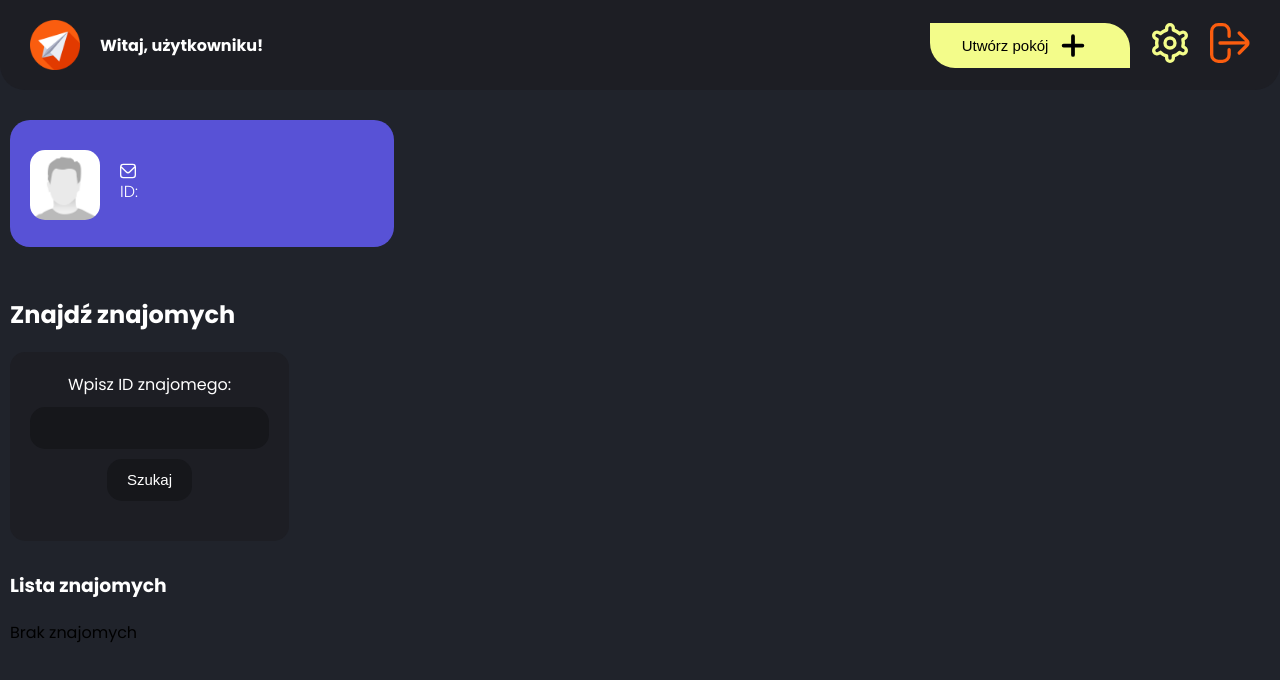
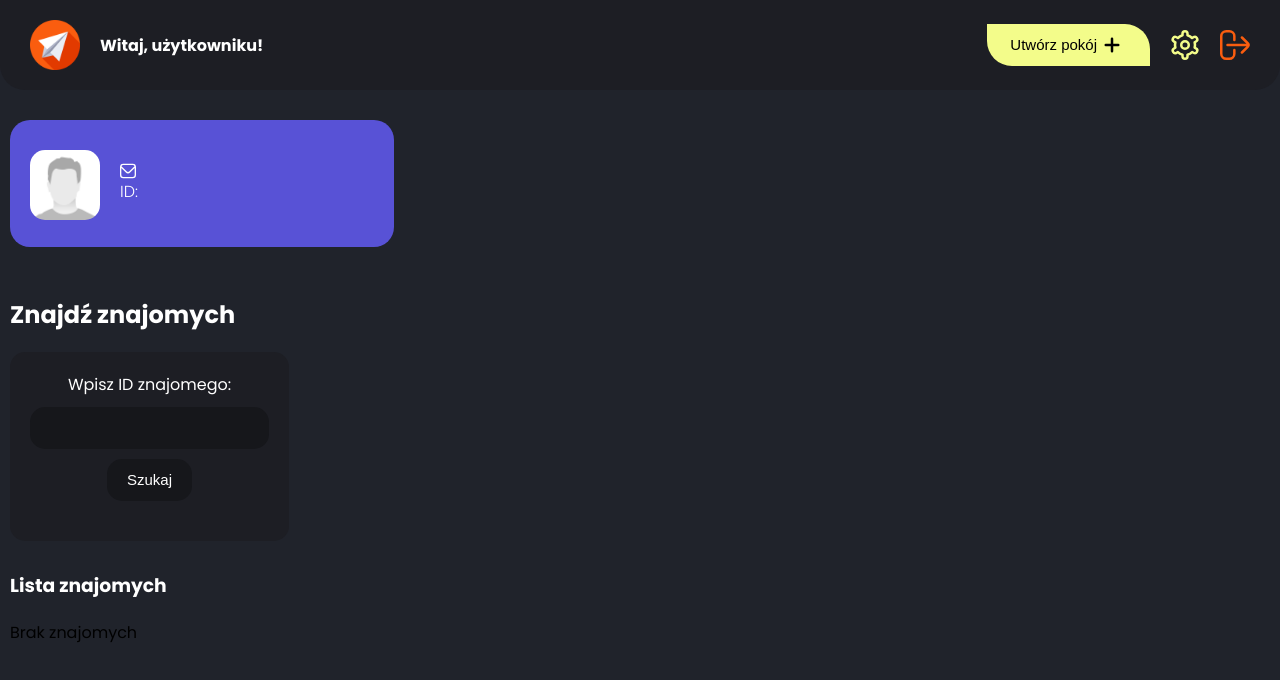
Before and after one commit to camyk991/coding, a React (Create React App) app in the folder client/: page /dashboard in a window 1280 px wide. Shown: the top 680 px of the page. Built offline with nearby package versions, Linux system fonts and the light colour scheme; what agora-rtc-react, agora-rtm-react would draw is missing.

Commit message:
styling fixes

```diff
--- a/client/src/components/Header/Header.scss
+++ b/client/src/components/Header/Header.scss
@@ -16,6 +16,7 @@ nav {
     img {
         width: 50px;
         height: 50px;
+        cursor: pointer;
     }
 
     h2 {
@@ -34,38 +35,45 @@ nav {
     .second {
         display: flex;
         margin-left: auto;
+        align-items: center;
         column-gap: 20px;
         padding-right: 20px;
     }
 
     .addroom {
-        height: 45px;
-        width: 200px;
+        display: flex;
+        align-items: center;
+        justify-content: center;
+        height: 42px;
+        padding: 0 23px;
         background-color: v.$color--main;
         border-radius: 0 25px;
         font-size: 15px;
-        display: flex;
-        align-items: center;
-        justify-content: center;
+        font-weight: 400;
+        line-height: 1.5;
+        cursor: pointer;
 
         img {
-            height: 45px;
+            width: 30px;
+            height: 30px;
         }
     }
 
     .settings {
-        height: 40px;
-        width: 40px;
+        height: 30px;
+        width: 30px;
         background-image: url('../../resources/icons/settings.svg');
         background-repeat: no-repeat;
-        background-size: 40px;
+        background-size: 30px;
+        cursor: pointer;
     }
 
     .out {
-        height: 40px;
-        width: 40px;
+        height: 30px;
+        width: 30px;
         background-image: url('../../resources/icons/sign-out.svg');
         background-repeat: no-repeat;
-        background-size: 40px;
+        background-size: 30px;
+        cursor: pointer;
     }
 }
--- a/client/src/components/Header/Header.tsx
+++ b/client/src/components/Header/Header.tsx
@@ -2,6 +2,8 @@ import React from 'react';
 import './Header.scss';
 import logo from '../../resources/logo.png'
 import add from '../../resources/icons/add.svg';
+import { Link, useNavigate } from 'react-router-dom';
+import Controls from '../Room/Controls';
 
 const Header = (props: any) => {
     const user = "użytkowniku";
```
